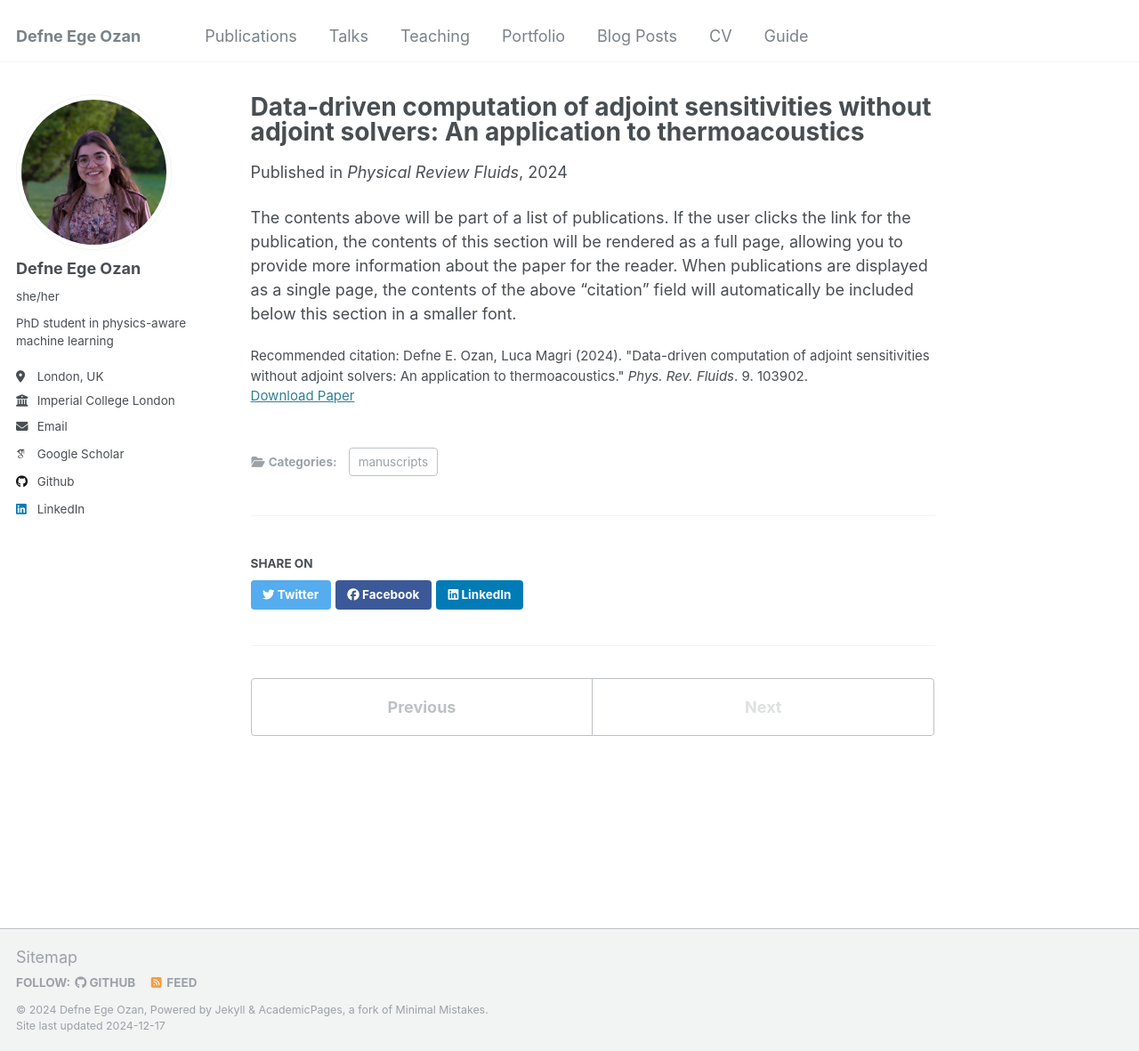
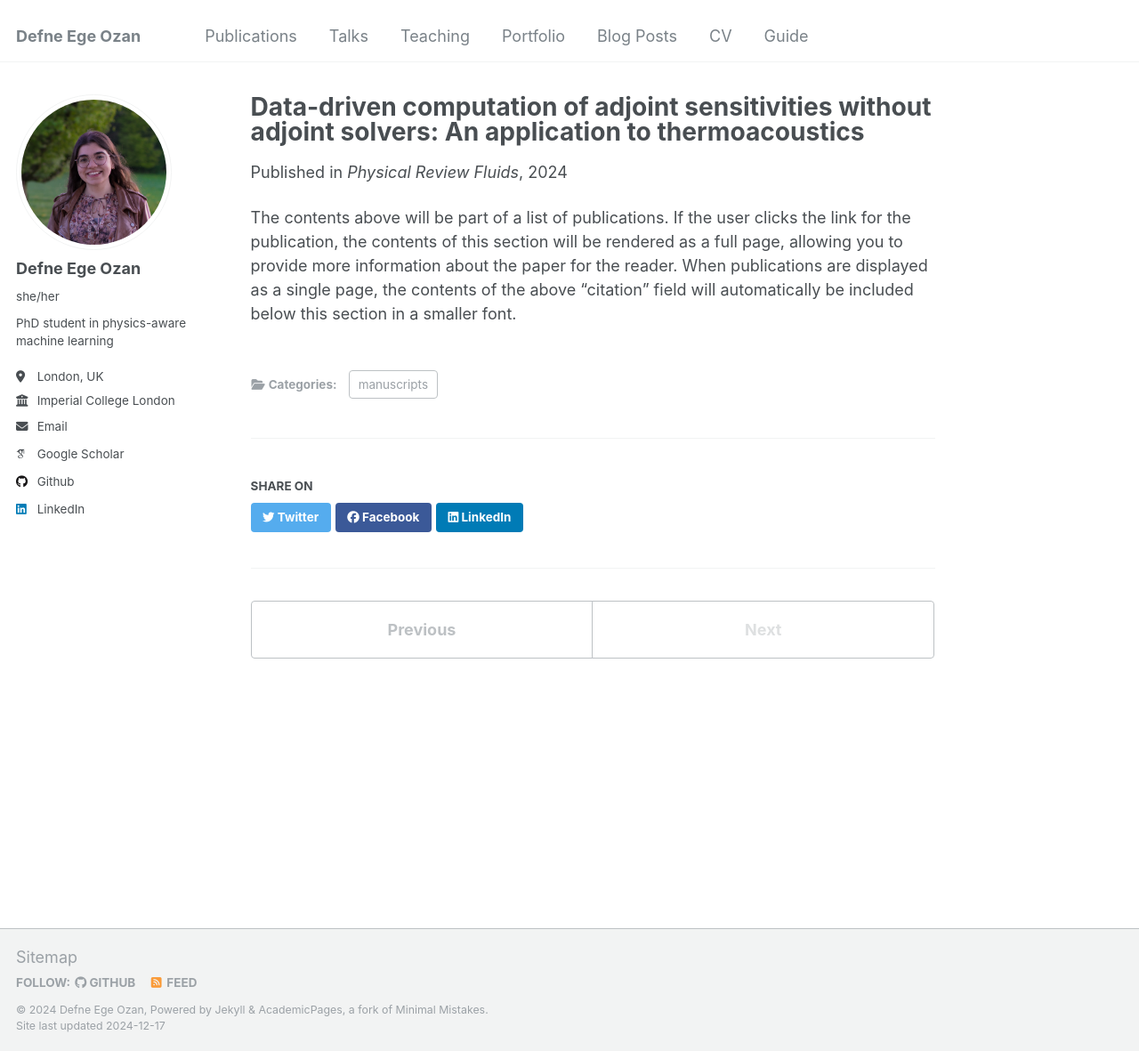
Before and after one commit to defneozan/defneozan.github.io, a Jekyll site: the page built from _publications/2024-phys-rev-fluids.md, in a window 1280 px wide and 1181 px high. Shown: the whole window at 89% size. Built offline with Jekyll 4.4.1, drawn with Linux system fonts in a browser that asks for light colours; some web fonts are replaced.

Commit message:
Added publications

```diff
--- a/_publications/2024-iccs.md
+++ b/_publications/2024-iccs.md
@@ -1,14 +1,14 @@
 ---
 title: "Adjoint sensitivities of chaotic flows without adjoint solvers: A data-driven approach"
 collection: publications
-category: manuscripts
-permalink: /publication/2024-phys-rev-fluids
-excerpt: 'We demonstrate the application of our data-driven framework the computation of gradients of long-time averages of chaotic flows. We learn the parameterised dynamics of the Lorenz 63 system and find the climate sensitivities.'
+category: conferences
+permalink: /publication/2024-iccs
+excerpt: 'We demonstrate the application of our data-driven framework for the computation of gradients of long-time averages of chaotic flows. We learn the parameterised dynamics of the Lorenz 63 system and find the climate sensitivities.'
 date: 2024-10-25
 venue: 'Lecture Notes in Computer Science'
 # slidesurl: 'http://academicpages.github.io/files/slides1.pdf'
 paperurl: 'https://arxiv.org/pdf/2404.11738'
-citation: 'Defne E. Ozan, Luca Magri (2024). &quot;Data-driven computation of adjoint sensitivities without adjoint solvers: An application to thermoacoustics.&quot; <i>Phys. Rev. Fluids. 9. 103902.'
+# citation: ''
 ---
 
 The contents above will be part of a list of publications, if the user clicks the link for the publication than the contents of section will be rendered as a full page, allowing you to provide more information about the paper for the reader. When publications are displayed as a single page, the contents of the above "citation" field will automatically be included below this section in a smaller font.
--- a/_publications/2024-phys-rev-fluids.md
+++ b/_publications/2024-phys-rev-fluids.md
@@ -3,12 +3,11 @@
 collection: publications
 category: manuscripts
 permalink: /publication/2024-phys-rev-fluids
-excerpt: "Adjoint methods have been central in gradient-based optimization but traditionally require known governing equations. In this paper, we introduce a data-driven approach that utilizes echo state networks (ESNs) to infer adjoint sensitivities from data, even in cases where the system's equations are unknown, or the data are subjected to noise. By embedding physical knowledge into the network architecture, the method accurately predicts sensitivities to parameters and initial conditions in a nonlinear thermoacoustic system. This framework opens new possibilities for gradient-based data-driven design optimization."
+excerpt: "Adjoint methods have been central in gradient-based optimization but traditionally require known governing equations. We introduce a data-driven approach that utilizes echo state networks (ESNs) to infer adjoint sensitivities from data, even in cases where the system's equations are unknown, or the data are subjected to noise. By embedding physical knowledge into the network architecture, the method accurately predicts sensitivities to parameters and initial conditions in a nonlinear thermoacoustic system. This framework opens new possibilities for gradient-based data-driven design optimization."
 date: 2024-10-25
 venue: "Physical Review Fluids"
 paperurl: "https://arxiv.org/pdf/2404.11738"
-citation: "Defne E. Ozan, Luca Magri (2024). &quot;Data-driven computation of adjoint sensitivities without adjoint solvers: An application to thermoacoustics.&quot; <i>Phys. Rev. Fluids</i>. 9. 103902."
-image: "images/image_2024_phys_rev_fluids.png"
+# citation: "Defne E. Ozan, Luca Magri (2024). &quot;Data-driven computation of adjoint sensitivities without adjoint solvers: An application to thermoacoustics.&quot; <i>Phys. Rev. Fluids</i>. 9. 103902."
 ---
 
 The contents above will be part of a list of publications. If the user clicks the link for the publication, the contents of this section will be rendered as a full page, allowing you to provide more information about the paper for the reader. When publications are displayed as a single page, the contents of the above "citation" field will automatically be included below this section in a smaller font.
```
Also changed, not shown: _pages/about.md (+1 -1 lines), _publications/2021-micnon.md (added, +14 -0 lines), _publications/2022-ieee-cdc.md (added, +14 -0 lines), _publications/2023-phys-rev-fluids.md (+2 -3 lines).
